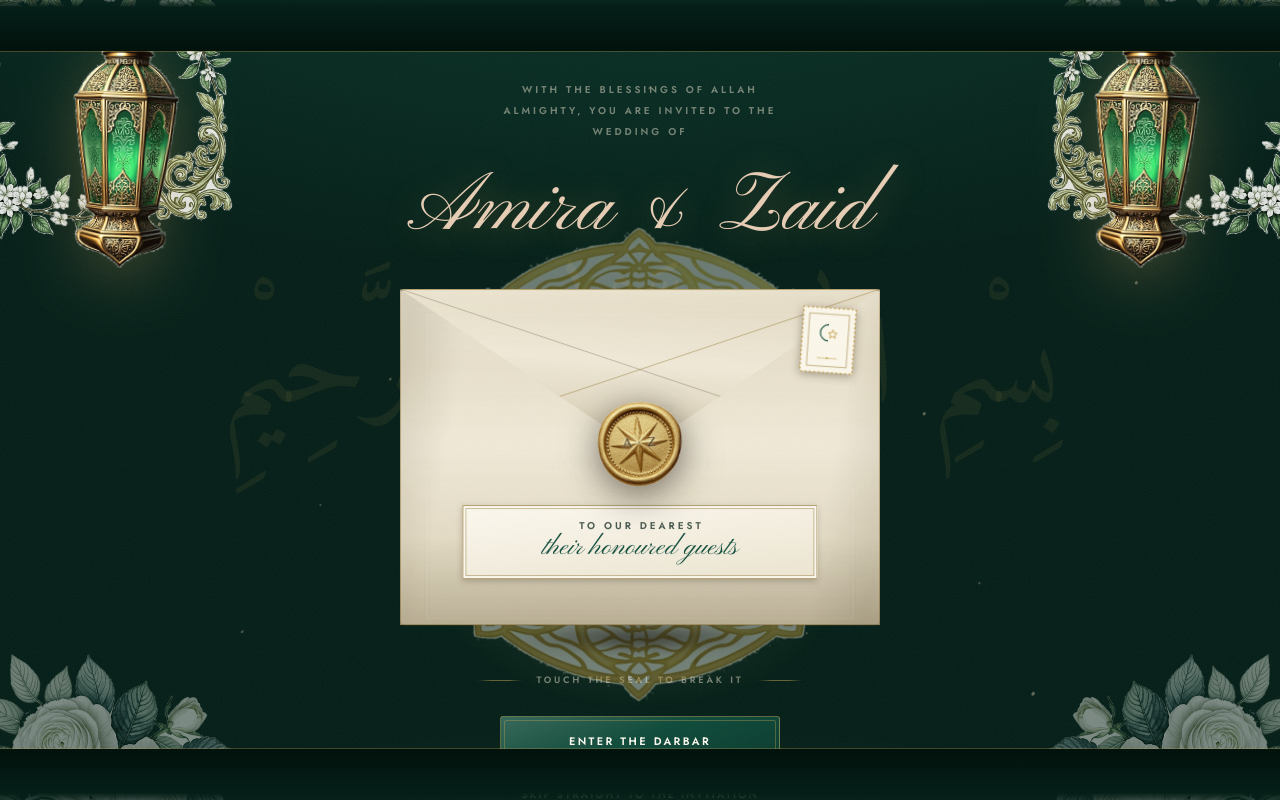
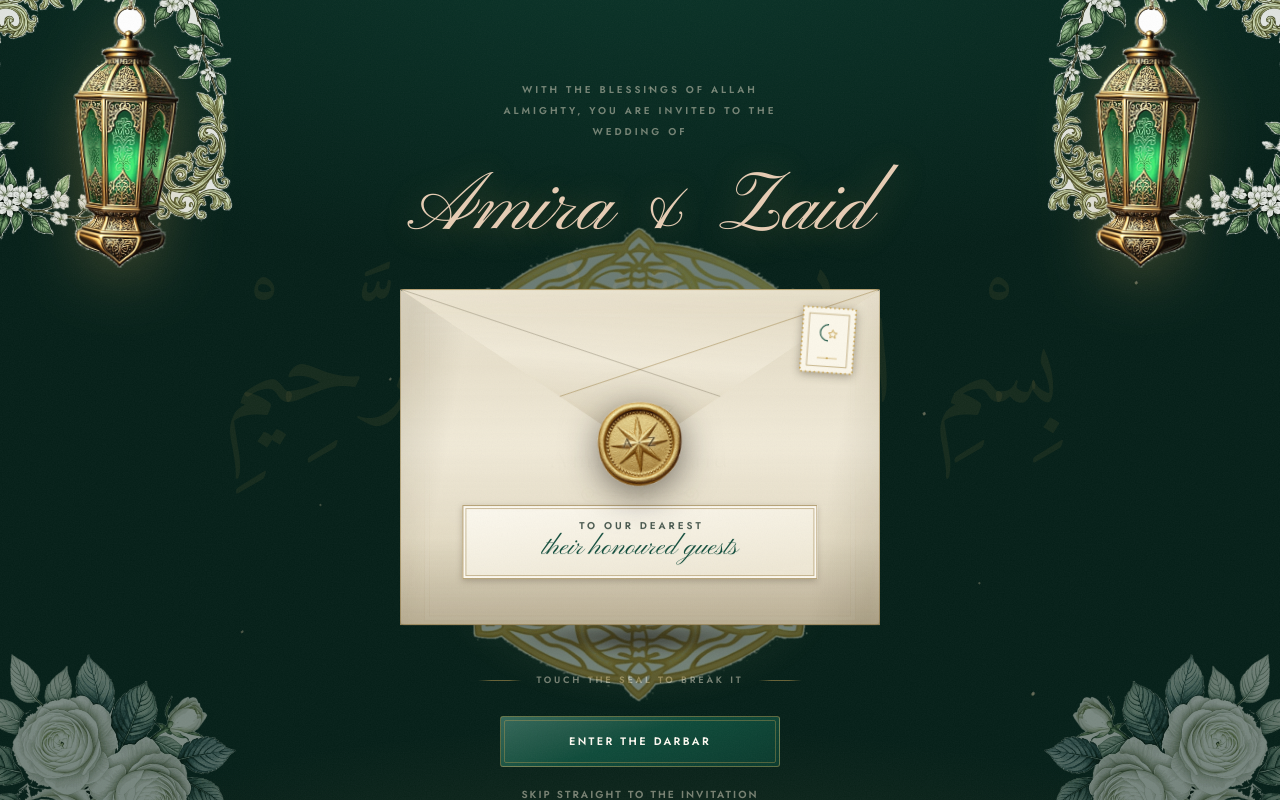
Before and after one commit to iftikhar565765/noor-invitation, a website: page index.html in a window 1280 px wide. Drawn offline with nearby package versions, Linux system fonts and the light colour scheme; a web font is replaced by a local one.

Commit message:
Remove the letterbox curtain bars from the cinema pass
- the injected cinema-bar elements and their CSS are gone; the graded lens (vignette, grain, scene lighting) stays
- cinema-open still drives the Ken Burns drifts, so nothing else moves

```diff
--- a/css/cinema.css
+++ b/css/cinema.css
@@ -2,8 +2,7 @@
    NOOR · cinema.css — the darbar, filmed
    ---------------------------------------------------------------
    The invitation staged like a period epic: a graded lens
-   (vignette + a breath of film grain), theatre letterbox bars
-   that lift as the envelope opens, lantern-lit scenes with
+   (vignette + a breath of film grain), lantern-lit scenes with
    pools of gold light, a slow Ken Burns drift on the arch
    plate, candle-glow blooms on the calligraphy and art graded
    toward the emerald palette. Everything is decoration — no
@@ -50,36 +49,6 @@ body.cinema::after {
   100% { background-position: 0 0; }
 }
 
-/* ═══ THE CURTAIN — letterbox bars that lift with the reveal ════ */
-
-.cinema-bar {
-  position: fixed;
-  left: 0;
-  right: 0;
-  height: clamp(40px, 6.4vh, 86px);
-  z-index: 96;
-  pointer-events: none;
-  background: linear-gradient(180deg,
-    color-mix(in srgb, #02130D 92%, black) 0%,
-    var(--night-deep) 86%,
-    color-mix(in srgb, var(--night-deep) 60%, transparent) 100%);
-  transition: transform 1.7s cubic-bezier(.72, 0, .18, 1) .3s;
-  will-change: transform;
-}
-.cinema-bar--top {
-  top: 0;
-  box-shadow: 0 1px 0 color-mix(in srgb, var(--champagne) 30%, transparent);
-  background: linear-gradient(0deg,
-    color-mix(in srgb, #02130D 92%, black) 0%,
-    var(--night-deep) 86%,
-    color-mix(in srgb, var(--night-deep) 60%, transparent) 100%);
-}
-.cinema-bar--bottom {
-  bottom: 0;
-  box-shadow: 0 -1px 0 color-mix(in srgb, var(--champagne) 30%, transparent);
-}
-html.cinema-open .cinema-bar--top { transform: translateY(-102%); }
-html.cinema-open .cinema-bar--bottom { transform: translateY(102%); }
 
 /* ═══ SCENE LIGHTING — pools of lantern light per scene ═════════ */
 
@@ -347,7 +316,6 @@ html.cinema-open .arch-card__names .arch-card__name:nth-child(3) {
 
 @media (prefers-reduced-motion: reduce) {
   body.cinema::after { animation: none; }
-  .cinema-bar { transition: none; }
   html.cinema-open .arch-card,
   .noor-stage__shamsa,
   .scene--countdown::after,
--- a/js/main.js
+++ b/js/main.js
@@ -1182,40 +1182,20 @@
     });
   }
 
-  /* ══ 12 · THE CINEMA — graded lens, letterbox curtain ══════════ */
+  /* ══ 12 · THE CINEMA — graded lens ═════════════════════════════ */
   (function initCinema() {
     if (reducedQuery.matches) return; // stills for reduced motion
     var root = document.documentElement;
-    var body = document.body;
-    body.classList.add('cinema');
-
-    // the letterbox — two bars framing the reel, lifted on reveal
-    var barTop = document.createElement('div');
-    var barBottom = document.createElement('div');
-    barTop.className = 'cinema-bar cinema-bar--top';
-    barBottom.className = 'cinema-bar cinema-bar--bottom';
-    barTop.setAttribute('aria-hidden', 'true');
-    barBottom.setAttribute('aria-hidden', 'true');
-    body.appendChild(barTop);
-    body.appendChild(barBottom);
+    document.body.classList.add('cinema');
 
     var opened = false;
     function openCinema() {
       if (opened) return;
       opened = true;
-      // one frame so the bars are painted before the lift begins
-      requestAnimationFrame(function () {
-        requestAnimationFrame(function () {
-          root.classList.add('cinema-open');
-          window.setTimeout(function () {
-            barTop.remove();
-            barBottom.remove();
-          }, 2400);
-        });
-      });
+      root.classList.add('cinema-open');
     }
 
-    if (body.classList.contains('intro-done')) {
+    if (document.body.classList.contains('intro-done')) {
       window.setTimeout(openCinema, 350);
     } else {
       document.addEventListener('heirloom:intro-complete', openCinema);
```
